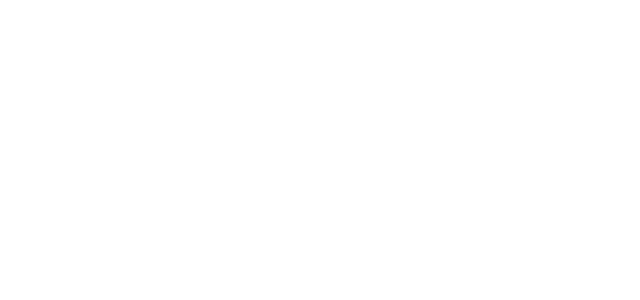
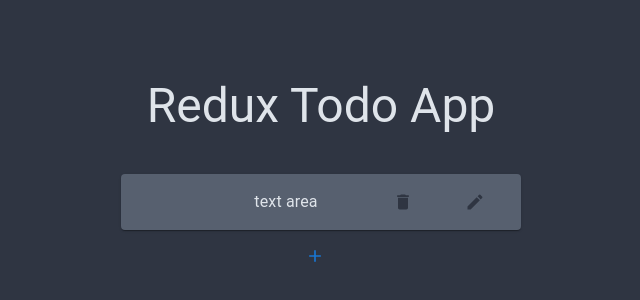
Before and after one commit to Haile-08/Redux_Async, a React (Create React App) app in the folder client/: page / in a window 1280 px wide. Shown: the part 240-540 px from the top of the page, without its empty margins (319-959 px from the left). Built offline with nearby package versions, Linux system fonts and the light colour scheme.

Commit message:
added the component

```diff
--- a/client/package.json
+++ b/client/package.json
@@ -5,6 +5,7 @@
   "dependencies": {
     "@emotion/react": "^11.10.0",
     "@emotion/styled": "^11.10.0",
+    "@mui/icons-material": "^5.8.4",
     "@mui/material": "^5.10.0",
     "@reduxjs/toolkit": "^1.8.3",
     "@testing-library/jest-dom": "^5.16.5",
@@ -13,6 +14,7 @@
     "react": "^18.2.0",
     "react-dom": "^18.2.0",
     "react-redux": "^8.0.2",
+    "react-router-dom": "^6.3.0",
     "react-scripts": "5.0.1",
     "web-vitals": "^2.1.4"
   },
--- a/client/src/App.js
+++ b/client/src/App.js
@@ -1,7 +1,21 @@
+import Applayout from "./components/Applayout";
+import { Grid } from "@mui/material";
+
 function App() {
   return (
     <div className="App">
-      <header className="App-header"></header>
+      <header className="App-header">
+        <Grid
+          container
+          spacing={0}
+          direction="column"
+          alignItems="center"
+          justifyContent="center"
+          style={{ backgroundColor: "#2f3542" }}
+        >
+          <Applayout />
+        </Grid>
+      </header>
     </div>
   );
 }
--- /dev/null
+++ b/client/src/components/Applayout.js
@@ -0,0 +1,29 @@
+import React from "react";
+import { Button, Grid, Typography } from "@mui/material";
+import AddIcon from "@mui/icons-material/Add";
+
+import Items from "./Item";
+
+const Applayout = () => {
+  return (
+    <Grid
+      container
+      spacing={0}
+      direction="column"
+      alignItems="center"
+      justifyContent="center"
+      style={{
+        minHeight: "100vh",
+        maxHeight: "auto",
+      }}
+    >
+      <Typography variant="h3" sx={{ color: "#dfe4ea", margin: "30px" }}>
+        Redux Todo App
+      </Typography>
+      <Items />
+      <Button startIcon={<AddIcon />} />
+    </Grid>
+  );
+};
+
+export default Applayout;
--- /dev/null
+++ b/client/src/components/Item.js
@@ -0,0 +1,58 @@
+import React from "react";
+
+import {
+  Card,
+  CardActions,
+  CardContent,
+  CardHeader,
+  Typography,
+} from "@mui/material";
+import Button from "@mui/material/Button";
+import DeleteIcon from "@mui/icons-material/Delete";
+import EditIcon from "@mui/icons-material/Edit";
+
+const Items = () => {
+  return (
+    <>
+      <Card
+        sx={{
+          display: "flex",
+          alignItems: "center",
+          justifyContent: "space-between",
+          backgroundColor: "#57606f",
+          width: "400px",
+          margin: "10px",
+        }}
+        maxwidth
+      >
+        <CardHeader />
+        <CardContent>
+          <Typography sx={{ color: "#dfe4ea", marginLeft: "50px" }}>
+            text area
+          </Typography>
+        </CardContent>
+        <CardActions
+          sx={{
+            display: "flex",
+            flexDirection: "row",
+          }}
+        >
+          <Button
+            startIcon={<DeleteIcon />}
+            sx={{
+              color: "#2f3542",
+            }}
+          />
+          <Button
+            startIcon={<EditIcon />}
+            sx={{
+              color: "#2f3542",
+            }}
+          />
+        </CardActions>
+      </Card>
+    </>
+  );
+};
+
+export default Items;
```
Also changed, not shown: client/src/components/page/AddPage.js (added, +93 -0 lines), client/src/components/page/EditPage.js (added, +83 -0 lines), 1 other file (tests, documents, lock files or other folders).
